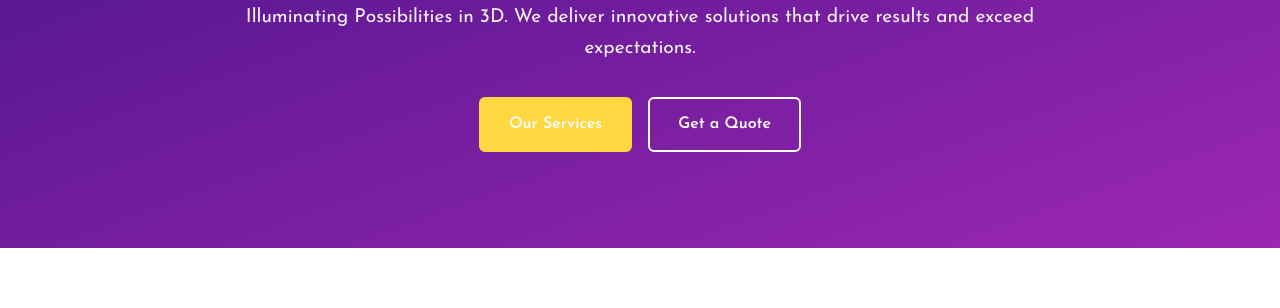
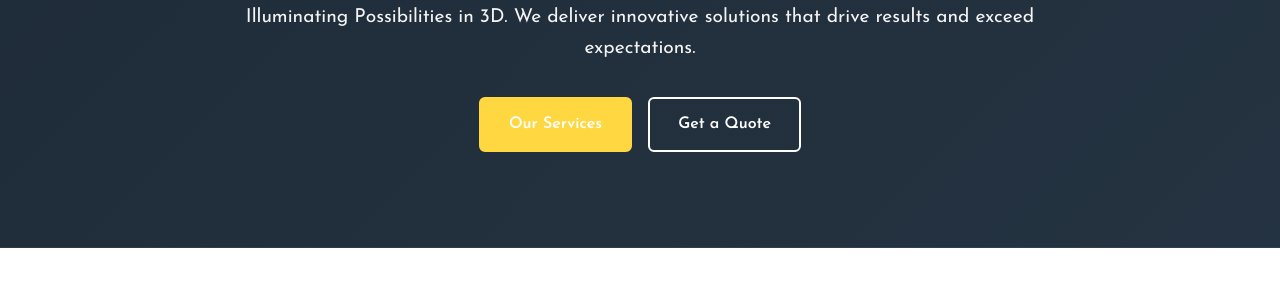
Before and after one commit to maxdavis3/3dprintlight.com, a plain HTML site: page index.html in a window 1280 px wide. Shown: the part 236-544 px from the top of the page. Drawn offline with Linux system fonts and the light colour scheme.

Commit message:
Add background image to hero section

```diff
--- a/index.html
+++ b/index.html
@@ -33,7 +33,7 @@
     </header>
 
     <main>
-        <section class="hero">
+        <section class="hero" style="background: linear-gradient(135deg, rgba(0, 0, 0, 0.3) 0%, rgba(0, 0, 0, 0.3) 100%), linear-gradient(135deg, #2C3E50 0%, #34495E 100%); background-size: cover; background-position: center;">
             <div class="hero-content">
                 <h1>Welcome to 3D Printlight</h1>
                 <p class="hero-subtitle">Illuminating Possibilities in 3D. We deliver innovative solutions that drive results and exceed expectations.</p>
```
